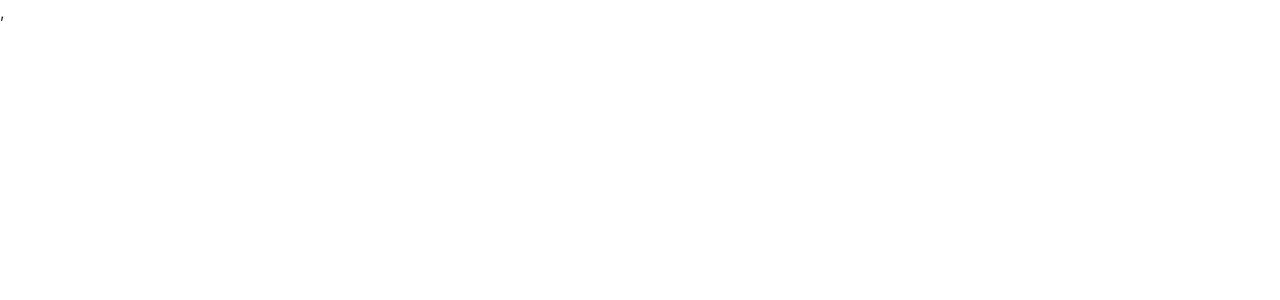
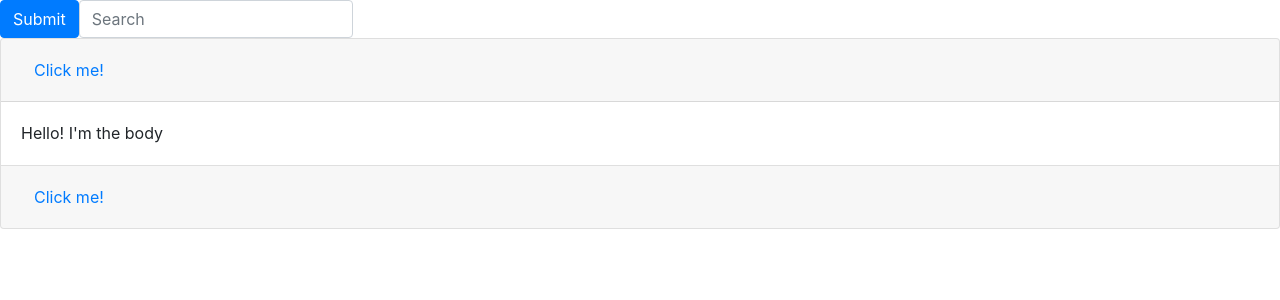
Before and after one commit to WasteNotOrg/WasteNot, a React app: page /home in a window 1280 px wide. Shown: the top 300 px of the page. Built offline with nearby package versions, Linux system fonts and the light colour scheme; the HTML template or start-up script is replaced by a standard one.

Commit message:
Add initial UI design for Searchbar.jsx, Add inital UI design for Feed.jsx, Add initial UI design for Home.jsx
Co-authored-by: Adam Joesten <adamjoesten@gmail.com>
Co-authored-by: Courtney Doss <777.catalyst@gmail.com>
Co-authored-by: Caner Demir <canerdemir62@gmail.com>

```diff
--- /dev/null
+++ b/client/components/Feed.jsx
@@ -0,0 +1,29 @@
+import React from 'react';
+import { Card, Accordion, Button } from 'react-bootstrap';
+
+const Feed = (props) => (
+  <Accordion defaultActiveKey="0">
+    <Card>
+      <Card.Header>
+        <Accordion.Toggle as={Button} variant="link" eventKey="0">
+          Click me!
+        </Accordion.Toggle>
+      </Card.Header>
+      <Accordion.Collapse eventKey="0">
+        <Card.Body>Hello! I'm the body</Card.Body>
+      </Accordion.Collapse>
+    </Card>
+    <Card>
+      <Card.Header>
+        <Accordion.Toggle as={Button} variant="link" eventKey="1">
+          Click me!
+        </Accordion.Toggle>
+      </Card.Header>
+      <Accordion.Collapse eventKey="1">
+        <Card.Body>Hello! I'm another body</Card.Body>
+      </Accordion.Collapse>
+    </Card>
+  </Accordion>
+);
+
+export default Feed;
--- a/client/components/Home.jsx
+++ b/client/components/Home.jsx
@@ -1,10 +1,12 @@
 import React from 'react';
-
+import SearchBar from './SearchBar.jsx';
+import Feed from './Feed.jsx';
 
 const Home = () => (
   <div>
-    <div>
-
+    <div id="HomeUICont">
+      <SearchBar />
+      <Feed />
     </div>
   </div>
 );
--- a/client/components/SearchBar.jsx
+++ b/client/components/SearchBar.jsx
@@ -0,0 +1,11 @@
+import React from 'react';
+import { Form, Button, FormControl } from 'react-bootstrap';
+
+const SearchBar = () => (
+  <Form inline>
+    <Button type="submit">Submit</Button>
+    <FormControl type="text" placeholder="Search" className=" mr-sm-2" />
+  </Form>
+);
+
+export default SearchBar;
--- a/client/index.js
+++ b/client/index.js
@@ -6,7 +6,7 @@ import 'bootstrap/dist/css/bootstrap.min.css';
 
 ReactDom.render(
   <BrowserRouter>
-    <App />,
+    <App />
   </BrowserRouter>,
   document.getElementById('root'),
 );
```
Also changed, not shown: client/components/Feed.tsx (deleted), client/components/Landing.jsx (line endings or trailing spaces).
